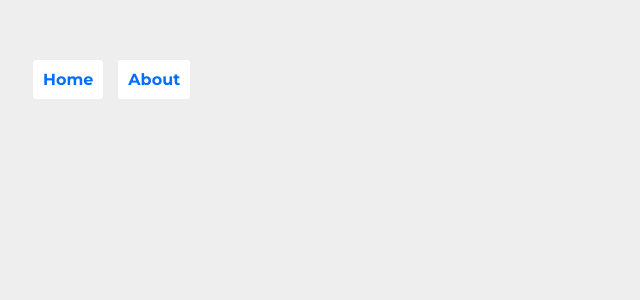
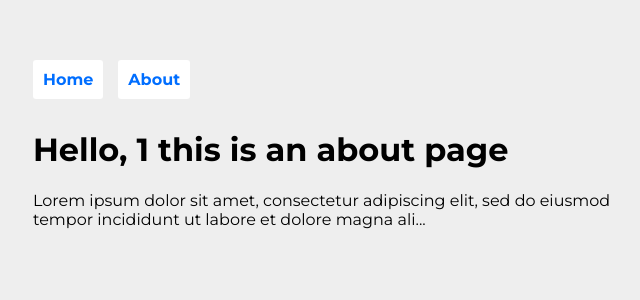
Before and after one commit to milkdeliver/vue-skill, a Vue app: page /#/about/1 in a window 1280 px wide. Shown: the top 300 px of the page, without its empty margins (287-927 px from the left). Built offline with nearby package versions, Linux system fonts and the light colour scheme; a small style sheet from the web is missing.

Commit message:
use route params

```diff
--- a/src/components/About.vue
+++ b/src/components/About.vue
@@ -1,6 +1,18 @@
 <template>
   <div class="about">
-    <h1>Hello this is an about page</h1>
+    <h1>Hello, {{ their_name }} this is an about page</h1>
     <p>Lorem ipsum dolor sit amet, consectetur adipiscing elit, sed do eiusmod tempor incididunt ut labore et dolore magna ali...</p>
   </div>
-</templateu>
+</template>
+
+
+<script>
+export default {
+  name: 'Skills',
+  data() {
+    return {
+      their_name: this.$route.params.name
+    }
+  }
+}
+</script>
--- a/src/router.js
+++ b/src/router.js
@@ -14,7 +14,7 @@ export default new Router({
       component: Skills
     },
     {
-      path: '/about',
+      path: '/about/:name',
       name: 'about',
       component: About
     }
```
